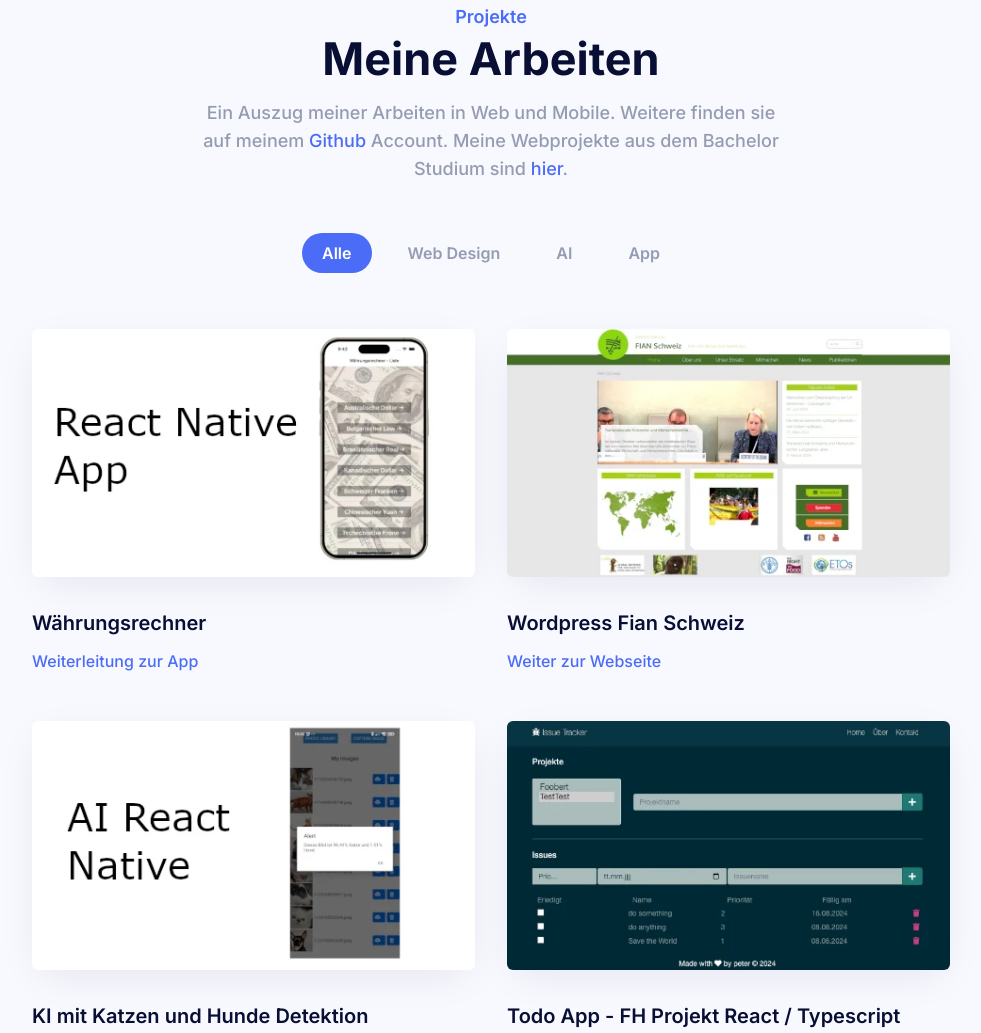
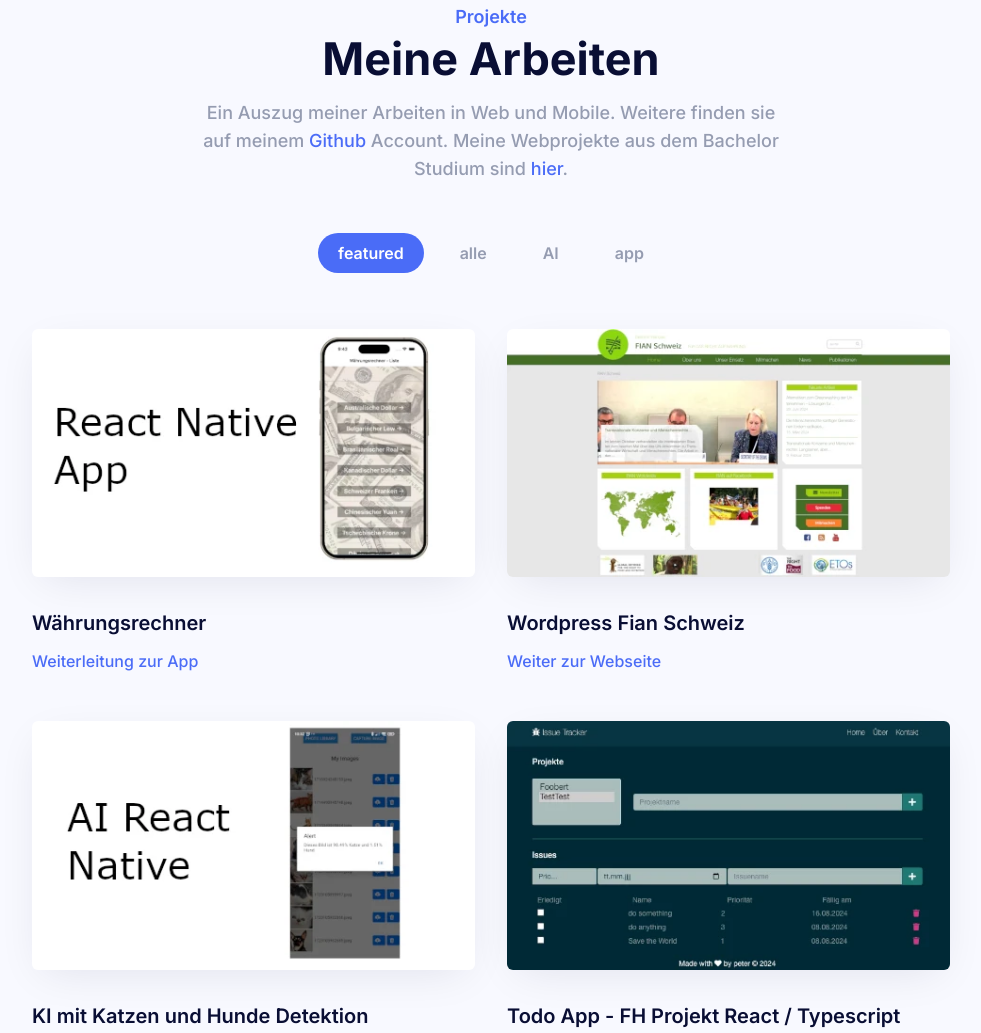
Before and after one commit to peterruler/peterruler.github.io, a plain HTML site: page index.html in a window 1280 px wide. Shown: the part 2115-3148 px from the top of the page, without its empty margins (149-1130 px from the left). Drawn offline with Linux system fonts and the light colour scheme.

Commit message:
Update button text in index.html

```diff
--- a/index.html
+++ b/index.html
@@ -373,12 +373,12 @@
           </div>
           <div class="w-full px-4">
             <div class="portfolio-buttons flex flex-wrap items-center justify-center mb-12">
-              <button class="sm:font-semibold text-sm sm:text-base block py-2 px-5 md:mx-2 mb-2 rounded-full text-body-color active" data-filter="*">Alle</button>
-              <button class="sm:font-semibold text-sm sm:text-base block py-2 px-5 md:mx-2 mb-2 rounded-full text-body-color hover:bg-primary hover:text-white" data-filter=".web">Web Design</button>
+              <button class="sm:font-semibold text-sm sm:text-base block py-2 px-5 md:mx-2 mb-2 rounded-full text-body-color hover:bg-primary hover:text-white active" data-filter=".web">featured</button>
+              <button class="sm:font-semibold text-sm sm:text-base block py-2 px-5 md:mx-2 mb-2 rounded-full text-body-color" data-filter="*">alle</button>
               <button class="sm:font-semibold text-sm sm:text-base block py-2 px-5 md:mx-2 mb-2 rounded-full text-body-color hover:bg-primary hover:text-white" data-filter=".ai">
                 AI
               </button>
-              <button class="sm:font-semibold text-sm sm:text-base block py-2 px-5 md:mx-2 mb-2 rounded-full text-body-color hover:bg-primary hover:text-white" data-filter=".app">App</button>
+              <button class="sm:font-semibold text-sm sm:text-base block py-2 px-5 md:mx-2 mb-2 rounded-full text-body-color hover:bg-primary hover:text-white" data-filter=".app">app</button>
             </div>
           </div>
         </div>
```
